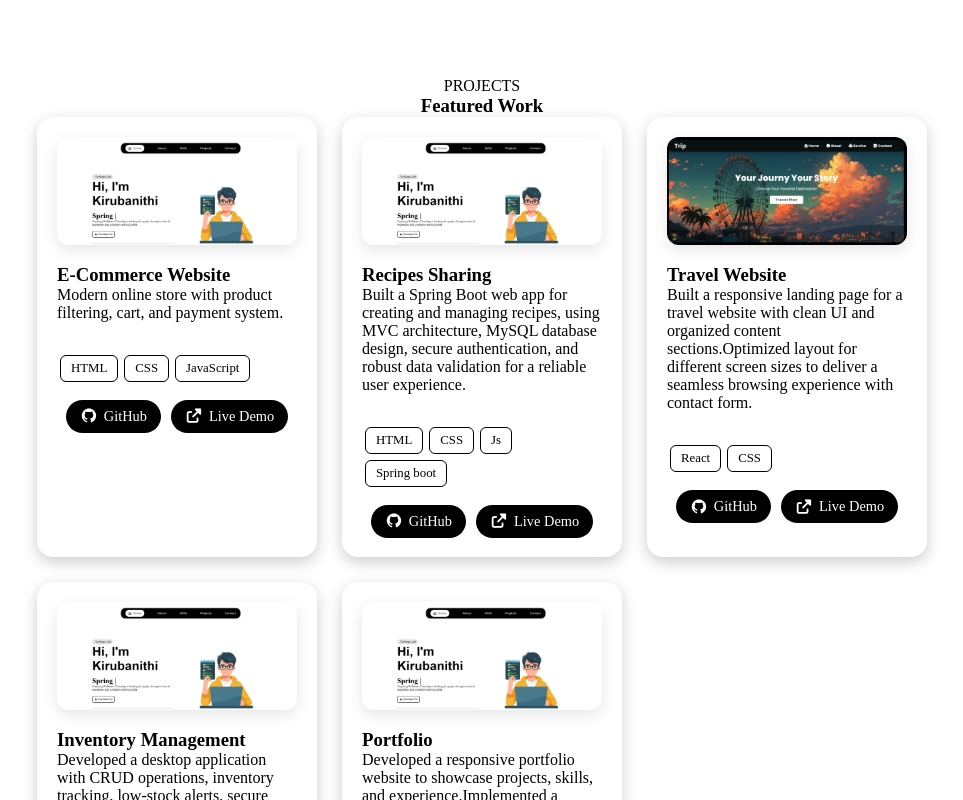
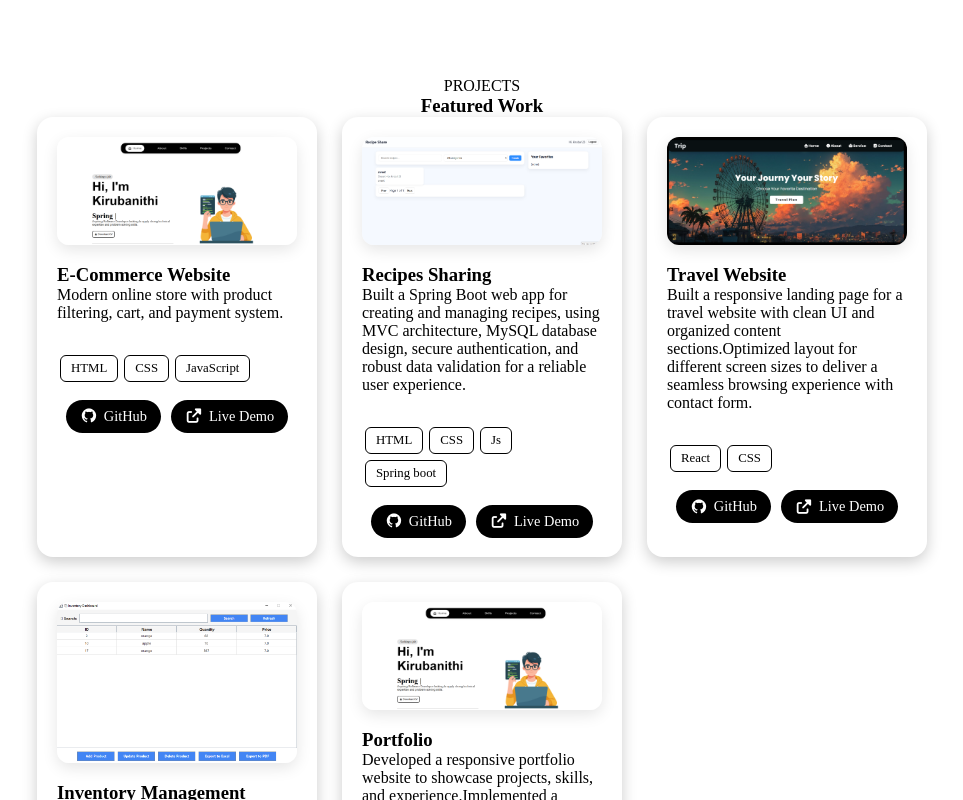
Before and after one commit to kirubanithi08/MyPortfolio, a React (Vite) app: page / in a window 1280 px wide. Shown: the part 1920-2720 px from the top of the page, without its empty margins (158-1121 px from the left). Built offline with nearby package versions, Linux system fonts and the light colour scheme; a web font is replaced by a local one.

Commit message:
project img

```diff
--- a/src/components/Projects.jsx
+++ b/src/components/Projects.jsx
@@ -4,13 +4,16 @@ import "./Projects.css"
 
 import Portfolio from "../assets/Portfolio.png"
 import Travel from "../assets/Travel.png"
+import Inventory from "../assets/inventory.png"
+import Recipe from "../assets/recipe.png"
+
 
 const projectList = [
   { img: Portfolio, title: 'E-Commerce Website',
     desc: 'Modern online store with product filtering, cart, and payment system.',
     cName:"cImg", skills: ['HTML','CSS','JavaScript'] },
 
-  { img: Portfolio, title: 'Recipes Sharing',
+  { img: Recipe, title: 'Recipes Sharing',
     desc: "Built a Spring Boot web app for creating and managing recipes, using MVC architecture, MySQL database design, secure authentication, and robust data validation for a reliable user experience.",
     cName:"cImg", skills: ['HTML','CSS','Js', 'Spring boot'] },
 
@@ -23,7 +26,7 @@ const projectList = [
   // desc: 'Built a real-time private chat app using Spring Boot, WebSockets (STOMP), and Spring Security, with a lightweight HTML and JS frontend and JPA for message storage.Spring Security with JPA for message persistence.',
   // cName:"cImg", skills: ['HTML','CSS','Js','Spring boot'] },
 
-  { img: Portfolio, title: 'Inventory Management',
+  { img: Inventory, title: 'Inventory Management',
   desc: 'Developed a desktop application with CRUD operations, inventory tracking, low-stock alerts, secure role-based authentication, and Excel export features for streamlined reporting.',
   cName:"cImg", skills: ['Java','MySQL'] },
 
```
